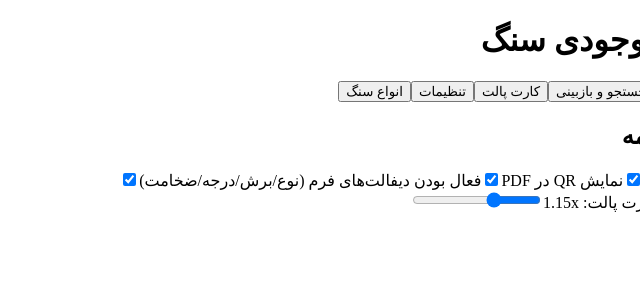
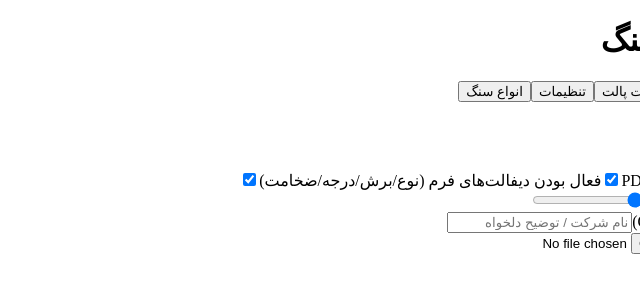
Before and after one commit to a-kooshki/palat, a React (Vite) app: page / in a window 1280 px wide. Both pictures are taken after a click on the button "تنظیمات". Shown: the top 300 px of the page, without its empty margins (640-1280 px from the left). Built offline with nearby package versions, Linux system fonts and the light colour scheme; the HTML template or start-up script is replaced by a standard one.

Commit message:
Refine pallet PDF layout, header/logo settings, and manual-open flow

```diff
--- a/src/App.jsx
+++ b/src/App.jsx
@@ -161,6 +161,8 @@ export default function StoneInventoryApp() {
     showQrInPdf: true,
     enableFormDefaults: true,
     pdfFontScale: 1.15,
+    pdfHeaderText: '',
+    customLogoDataUrl: '',
   });
 
   const [lastEntryDefaults, setLastEntryDefaults] = useState({
@@ -535,7 +537,7 @@ export default function StoneInventoryApp() {
   const loadQrDataUrl = async () => {
     try {
       return await QRCode.toDataURL('agse.ir', {
-        width: 110,
+        width: 165,
         margin: 1,
         color: { dark: '#000000', light: '#FFFFFF' },
       });
@@ -544,14 +546,33 @@ export default function StoneInventoryApp() {
     }
   };
 
-  const buildPdfHtml = ({ title, subtitle, headers, rows, logoDataUrl, qrDataUrl, fontScale = 1, darkTable = false }) => {
+
+  const getEffectiveLogoDataUrl = async () => {
+    if (settings.customLogoDataUrl) return settings.customLogoDataUrl;
+    return loadLogoDataUrl();
+  };
+
+  const handleLogoUpload = (e) => {
+    const file = e.target.files?.[0];
+    if (!file) return;
+
+    const reader = new FileReader();
+    reader.onloadend = () => {
+      if (typeof reader.result === 'string') {
+        handleSettingsChange('customLogoDataUrl', reader.result);
+      }
+    };
+    reader.readAsDataURL(file);
+  };
+
+  const buildPdfHtml = ({ title, subtitle, headers, rows, logoDataUrl, qrDataUrl, fontScale = 1, darkTable = false, headerText = '' }) => {
     const borderColor = darkTable ? '#000000' : '#dddddd';
     const headerBg = darkTable ? '#000000' : '#f3f4f6';
     const headerColor = darkTable ? '#ffffff' : '#111111';
     const titleFontSize = Math.round(24 * fontScale);
     const subtitleFontSize = Math.round(16 * fontScale);
-    const tableFontSize = Math.round(10 * fontScale);
-    const cellPadding = Math.round(5 * fontScale);
+    const tableFontSize = Math.round(12 * fontScale);
+    const cellPadding = Math.round(3 * fontScale);
 
     const headersHtml = headers.map((header) => `<th style=\"border:2px solid ${borderColor};padding:${cellPadding}px;background:${headerBg};color:${headerColor};font-weight:900;word-break:break-word\">${normalizePdfText(header)}</th>`).join('');
     const rowsHtml = rows.map((row) => (
@@ -559,22 +580,23 @@ export default function StoneInventoryApp() {
     )).join('');
 
     const logoHtml = logoDataUrl
-      ? `<img src="${logoDataUrl}" alt="logo" style="height:64px;object-fit:contain" />`
-      : '<div style="height:64px;width:120px"></div>';
+      ? `<img src="${logoDataUrl}" alt="logo" style="height:96px;object-fit:contain" />`
+      : '<div style="height:96px;width:140px"></div>';
 
     const qrHtml = qrDataUrl
-      ? `<img src="${qrDataUrl}" alt="qr" style="height:64px;width:64px;object-fit:contain" />`
-      : '<div style="height:64px;width:64px"></div>';
+      ? `<img src="${qrDataUrl}" alt="qr" style="height:96px;width:96px;object-fit:contain" />`
+      : '<div style="height:96px;width:96px"></div>';
 
     return `
-      <div dir="rtl" style="font-family:'Vazirmatn','Tahoma','Segoe UI',Arial,sans-serif;padding:16px;color:#111;background:#fff">
-        <div style="display:flex;justify-content:space-between;align-items:flex-start;direction:ltr;margin-bottom:8px">
+      <div dir="ltr" style="font-family:'Vazirmatn','Tahoma','Segoe UI',Arial,sans-serif;padding:16px;color:#111;background:#fff">
+        <div style="display:flex;justify-content:space-between;align-items:center;direction:ltr;margin-bottom:8px;gap:12px">
           <div>${logoHtml}</div>
+          <div style="flex:1;text-align:center;font-size:${Math.round(18 * fontScale)}px;font-weight:800">${normalizePdfText(headerText)}</div>
           <div>${qrHtml}</div>
         </div>
         <h2 style="text-align:center;margin:0 0 10px 0;font-size:${titleFontSize}px;font-weight:900">${normalizePdfText(title)}</h2>
         <p style="text-align:center;margin:0 0 14px 0;font-size:${subtitleFontSize}px;font-weight:800">${normalizePdfText(subtitle)}</p>
-        <table style=\"width:100%;border-collapse:collapse;font-size:${tableFontSize}px;text-align:center;direction:rtl;font-weight:700;table-layout:fixed\">
+        <table style=\"width:100%;border-collapse:collapse;font-size:${tableFontSize}px;text-align:center;direction:ltr;font-weight:800;table-layout:auto\">
           <thead><tr>${headersHtml}</tr></thead>
           <tbody>${rowsHtml}</tbody>
         </table>
@@ -631,7 +653,6 @@ export default function StoneInventoryApp() {
 
       const blobUrl = doc.output('bloburl');
       window.open(blobUrl, '_blank', 'noopener,noreferrer');
-      doc.save(fileName);
     } finally {
       document.body.removeChild(container);
     }
@@ -653,7 +674,7 @@ export default function StoneInventoryApp() {
       Number(stone.area).toFixed(2),
     ]));
 
-    const logoDataUrl = settings.showLogoInPdf ? await loadLogoDataUrl() : null;
+    const logoDataUrl = settings.showLogoInPdf ? await getEffectiveLogoDataUrl() : null;
     const qrDataUrl = settings.showQrInPdf ? await loadQrDataUrl() : null;
 
     const htmlContent = buildPdfHtml({
@@ -665,6 +686,7 @@ export default function StoneInventoryApp() {
       qrDataUrl,
       fontScale: settings.pdfFontScale,
       darkTable: true,
+      headerText: settings.pdfHeaderText,
     });
 
     await exportHtmlPdf({ htmlContent, fileName: `pallet-${palletDetails.palletNumber}.pdf` });
@@ -690,7 +712,7 @@ export default function StoneInventoryApp() {
         getPalletInvoice(stone.palletNumber) ? 'Sold' : 'In Stock',
       ]);
 
-      const logoDataUrl = settings.showLogoInPdf ? await loadLogoDataUrl() : null;
+      const logoDataUrl = settings.showLogoInPdf ? await getEffectiveLogoDataUrl() : null;
       const qrDataUrl = settings.showQrInPdf ? await loadQrDataUrl() : null;
 
       const htmlContent = buildPdfHtml({
@@ -700,6 +722,7 @@ export default function StoneInventoryApp() {
         rows,
         logoDataUrl,
         qrDataUrl,
+        headerText: settings.pdfHeaderText,
       });
 
       await exportHtmlPdf({ htmlContent, fileName: `Search_Report_${new Date().toISOString().slice(0, 10)}.pdf` });
@@ -717,7 +740,7 @@ export default function StoneInventoryApp() {
         Number(stone.area).toFixed(2),
       ]);
 
-      const logoDataUrl = settings.showLogoInPdf ? await loadLogoDataUrl() : null;
+      const logoDataUrl = settings.showLogoInPdf ? await getEffectiveLogoDataUrl() : null;
       const qrDataUrl = settings.showQrInPdf ? await loadQrDataUrl() : null;
 
       const htmlContent = buildPdfHtml({
@@ -1460,12 +1483,42 @@ export default function StoneInventoryApp() {
                 <input
                   type="range"
                   min="0.8"
-                  max="1.8"
+                  max="3"
                   step="0.05"
                   value={settings.pdfFontScale}
                   onChange={(e) => handleSettingsChange('pdfFontScale', parseFloat(e.target.value))}
                   className="w-full"
                 />
+              </div>
+              <div className="bg-gray-700 p-3 rounded md:col-span-2">
+                <label className="block mb-2">متن سربرگ کارت پالت (بین لوگو و QR)</label>
+                <Input
+                  value={settings.pdfHeaderText}
+                  onChange={(e) => handleSettingsChange('pdfHeaderText', e.target.value)}
+                  placeholder="نام شرکت / توضیح دلخواه"
+                />
+              </div>
+
+              <div className="bg-gray-700 p-3 rounded md:col-span-2">
+                <label className="block mb-2">لوگوی سفارشی برای PDF</label>
+                <input
+                  type="file"
+                  accept="image/png,image/jpeg,image/jpg,image/webp"
+                  onChange={handleLogoUpload}
+                  className="w-full"
+                />
+                {settings.customLogoDataUrl && (
+                  <div className="mt-2 flex items-center justify-between">
+                    <span className="text-xs text-green-300">لوگوی سفارشی فعال است.</span>
+                    <Button
+                      type="button"
+                      onClick={() => handleSettingsChange('customLogoDataUrl', '')}
+                      className="bg-red-600 hover:bg-red-500 px-3 py-1 text-xs"
+                    >
+                      حذف لوگوی سفارشی
+                    </Button>
+                  </div>
+                )}
               </div>
             </div>
           </div>
```
